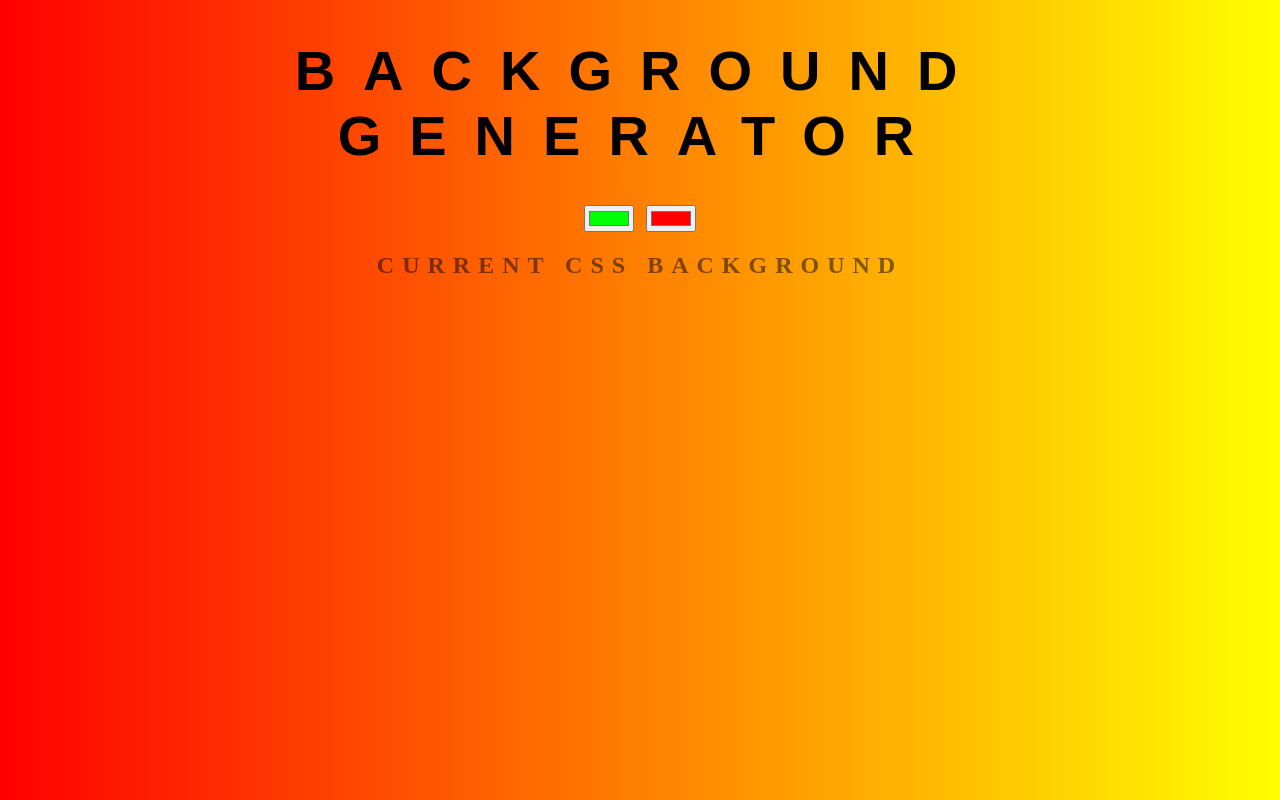
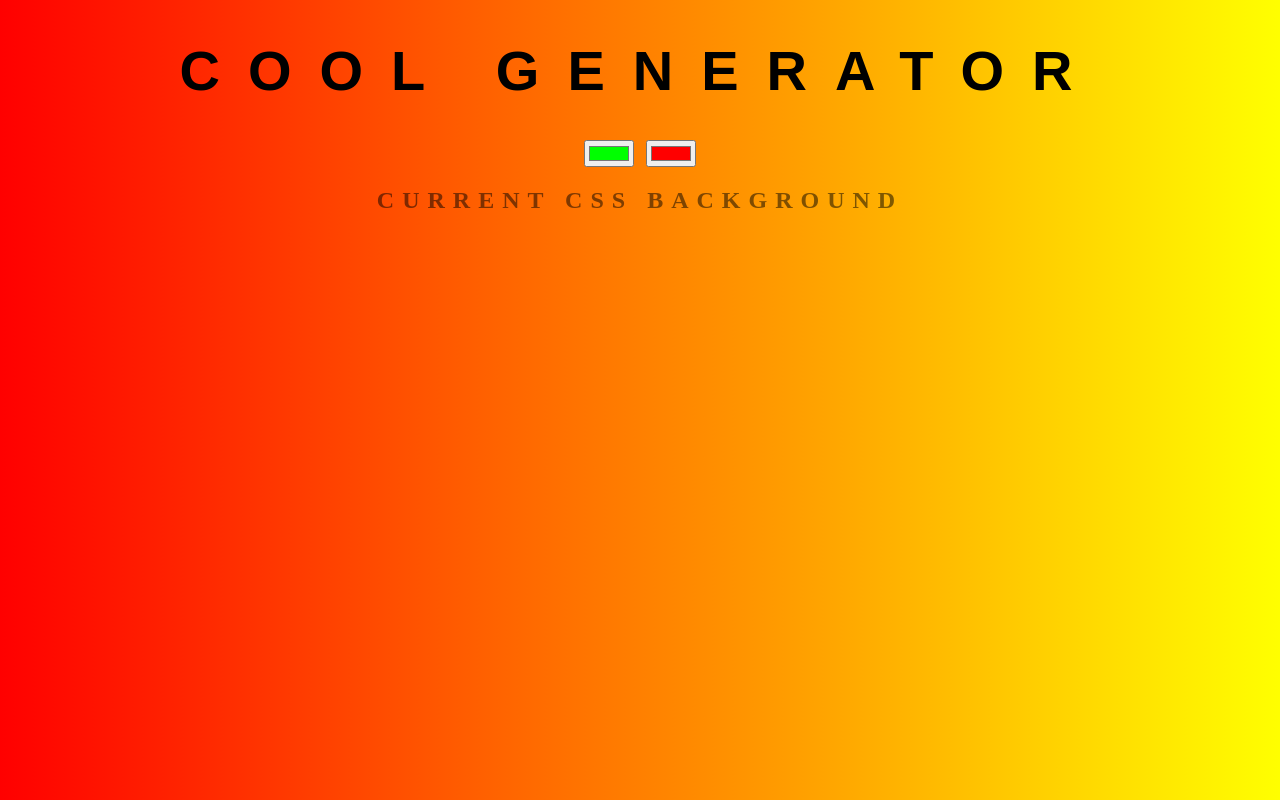
Before and after one commit to Robert-Hirgau/background, a plain HTML site: page index.html in a window 1280 px wide. Drawn offline with Linux system fonts and the light colour scheme.

Commit message:
am schimbat titlul H1

```diff
--- a/index.html
+++ b/index.html
@@ -1,13 +1,15 @@
 <!DOCTYPE html>
 <html>
 <head>
+
 	<meta charset="utf-8">
 	<meta name="viewport" content="width=device-width, initial-scale=1">
 	<title>Gradient Background</title>
 	<link rel="stylesheet" type="text/css" href="style.css">
 </head>
 <body id="gradient">
-	<h1>Background Generator</h1>
+	<!-- am schimbat titlul la H1 -->
+	<h1>Cool Generator</h1>
 	<input class="color1" type="color" name="color1" value="#00ff00">
 	<input class="color2" type="color" name="color2" value="#ff0000">
 
```
